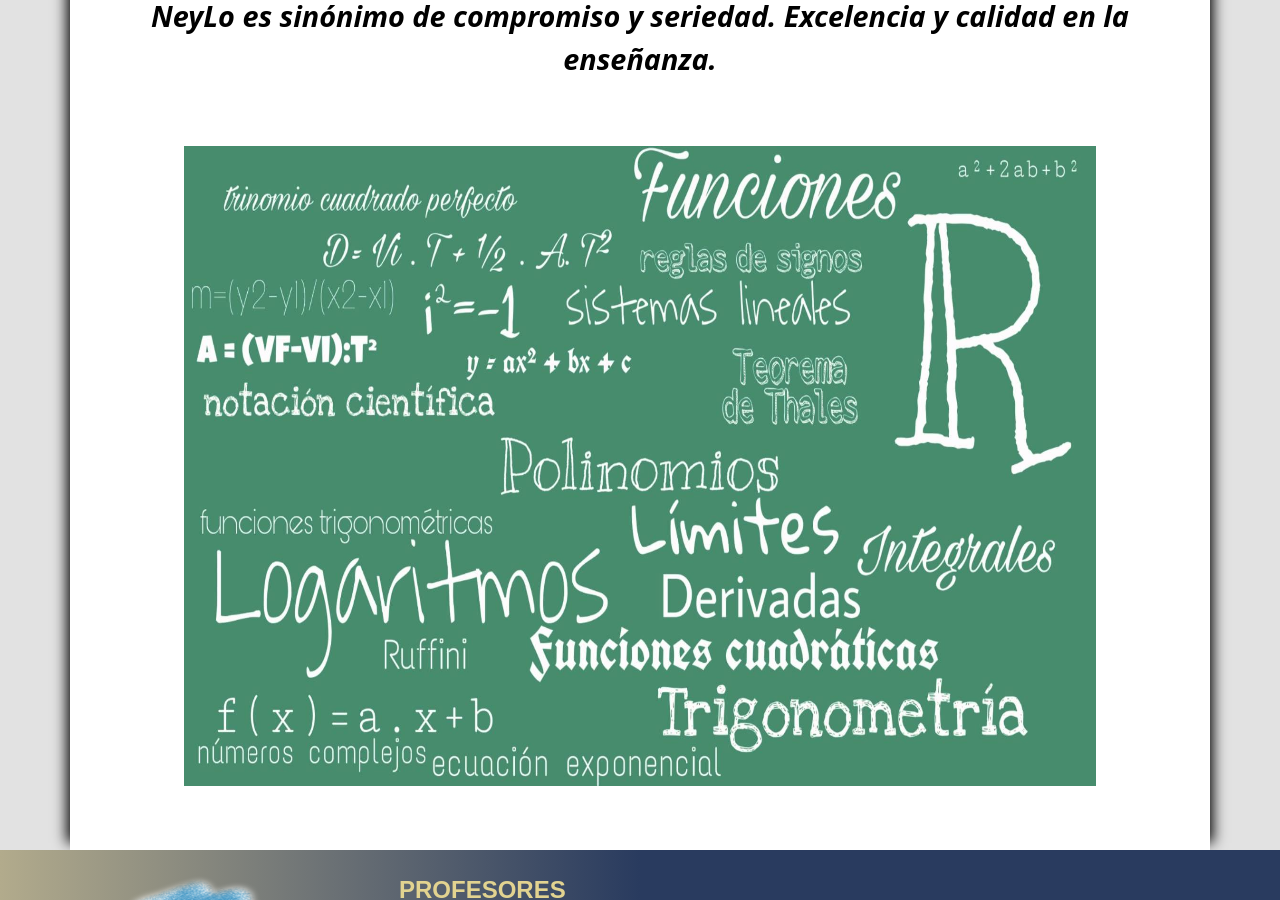
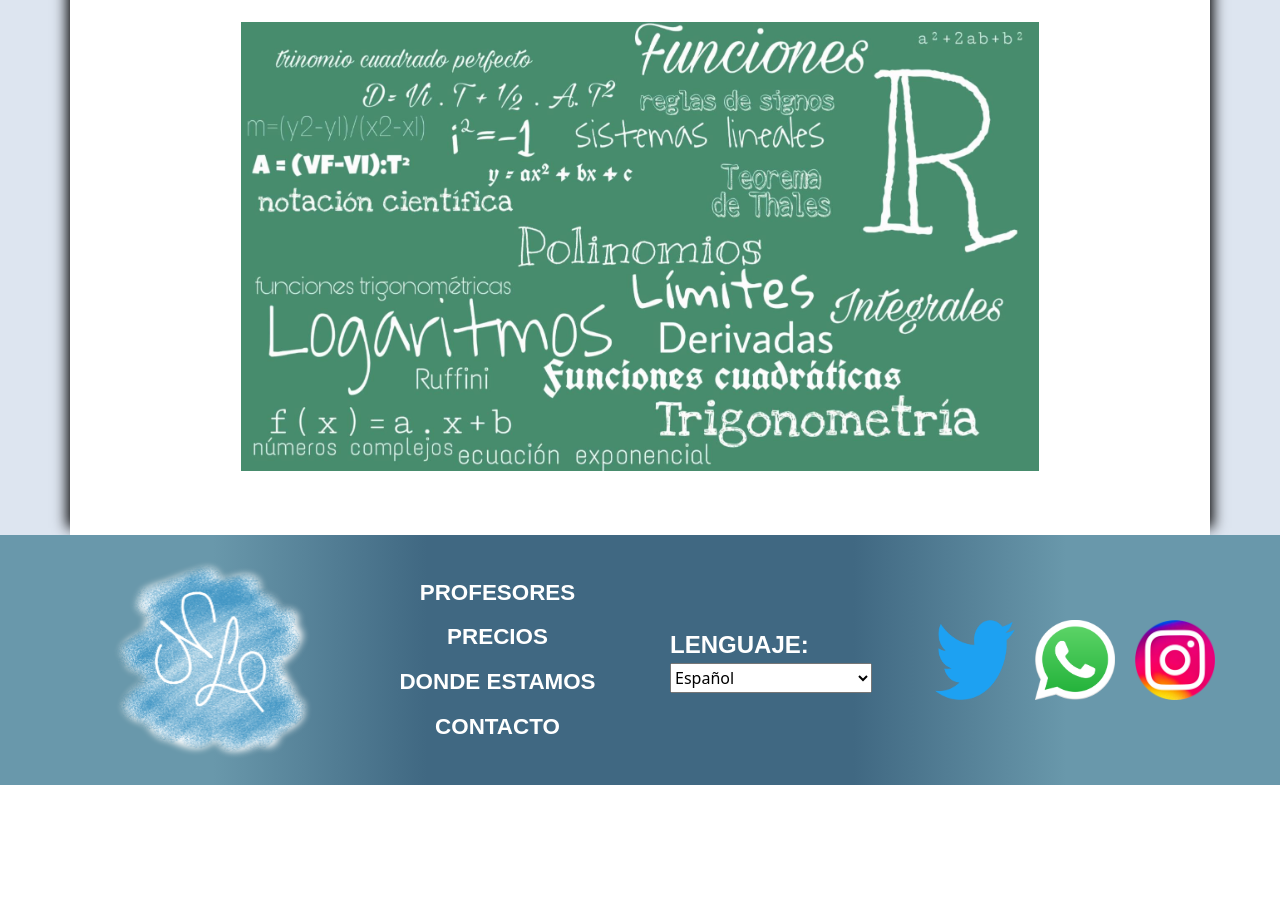
Before and after one commit to AlexL26/Alexis-Lopez--NeyLo-Sitio-Docentes-Particulares, a website: page index.html in a window 1280 px wide. Shown: the part 1900-2800 px from the top of the page. After the commit the page ends 2685 px from the top, so only its background shows below. Drawn offline with nearby package versions, Linux system fonts and the light colour scheme; a web font is replaced by a local one.

Commit message:
rehago main index. rehago footer

```diff
--- a/index.html
+++ b/index.html
@@ -43,12 +43,12 @@
         </nav>
     </header>
     <main class="main">
-        <div class="container content">
+        <div class="container contenido">
             <div class="row">
                 <div class="col inicio">
                     <div class="img_inicio">
                         <img src="Imagenes/inicio.jpg" alt="ImagenInicio"></div>
-                    <div class="row justify-content-around align-items-center div_content">
+                    <div class="row justify-content-evenly align-items-center div_content">
                         <h1>QUIENES SOMOS</h1>
                         <p class="col-lg-6">
                             En NeyLo somos un grupo de <span>profesionales en la enseñanza</span> - docentes titulados y estudiantes
@@ -57,8 +57,8 @@
                             adaptadas a nuestros alumnos</span> para facilitarles tanto el aprendizaje así como el encontrar
                             las herramientas y formas para que cada uno pueda superar por si mismos esas materias.
                         </p>
-                        <img class="col-lg-6" src="Imagenes/prof1.jpg" alt="Imagen1">
-                        <img class="col-lg-6" src="Imagenes/prof3.jpg" alt="Imagen2">
+                        <img class="col-sm-6 col-lg-6" src="Imagenes/prof1.jpg" alt="Imagen1">
+                        <img class="col-sm-6 col-lg-6" src="Imagenes/prof3.jpg" alt="Imagen2">
                         <p class="col-lg-6">
                             Como grupo nos tomamos muy en serio nuestra labor por lo que mantenemos un contacto estrecho
                             con los padres o tutores de nuestros alumnos, así también como las escuelas a las que
@@ -68,7 +68,7 @@
                             NeyLo es sinónimo de compromiso y seriedad. Excelencia y calidad en la enseñanza.
                         </p>
                     </div>
-                    <div class="img_inicio">
+                    <div class="img_final">
                         <img src="Imagenes/prof9.jpeg" alt="Imagen3">
                     </div>
                 </div>
@@ -78,13 +78,13 @@
     <footer class="footer">
         <div class="container">
             <div class="row">
-                <div class="col-sm-6 col-lg-3 d-flex justify-content-center">
-                    <a class="navbar-brand a" href="index.html">
+                <div class="col-sm-6 col-lg-3 d-flex justify-content-center align-items-center logo">
+                    <a class="link" href="index.html">
                         <img src="Imagenes/logo.png" alt="LogoNeylo" width="70" height="70">
                     </a>
                 </div>
-                <div class="col-sm-6 col-lg-3 d-flex justify-content-center">
-                    <ul class="b">
+                <div class="col-sm-6 col-lg-3 d-flex justify-content-center align-items-center">
+                    <ul class="lista">
                         <a href="profesores.html">
                             <li>PROFESORES</li>
                         </a>
@@ -99,8 +99,8 @@
                         </a>
                     </ul>
                 </div>
-                <div class="col-sm-6 col-lg-3">
-                    <div class="c">
+                <div class="col-sm-6 col-lg-3 d-flex justify-content-center align-items-center">
+                    <div class="idiomas">
                         <div>
                             <label for="lenguaje">LENGUAJE:</label>
                             <select name="lenguaje" id="lenguaje">
@@ -110,16 +110,15 @@
                         </div>
                     </div>
                 </div>
-                <div class="col-sm-6 col-lg-3 d d-flex justify-content-center">
-                    <a class="navbar-brand" href="#">
-                        <img src="Imagenes/whatsapp-logo-11.png" alt="LogoWhatsapp" width="50" height="50">
+                <div class="col-sm-6 col-lg-3 d-flex align-items-center redes">
+                    <a href="#">
+                        <img src="Imagenes/twitter-logo-2-1.png" alt="LogoTwitter">
                     </a>
-                    <a class="navbar-brand" href="#">
-                        <img src="Imagenes/instagram-logo-png_6023f9ae0feb9-680x680.png" alt="LogoInstagram" width="50"
-                            height="50">
+                <a href="#">
+                        <img src="Imagenes/whatsapp-logo-11.png" alt="LogoWhatsapp">
                     </a>
-                    <a class="navbar-brand" href="#">
-                        <img src="Imagenes/twitter-logo-2-1.png" alt="LogoTwitter" width="50" height="50">
+                    <a href="#">
+                        <img src="Imagenes/instagram-logo-png_6023f9ae0feb9-680x680.png" alt="LogoInstagram">
                     </a>
                 </div>
             </div>
--- a/scss/_mediaQ.scss
+++ b/scss/_mediaQ.scss
@@ -2,14 +2,65 @@
 
 @media (min-width: 576px) {
     .inicio{
+        .img_inicio{
+            display: flex;
+            justify-content: center;
+            width: 100%;
             img{
-            @include size (auto, 100%)
+            @include size (auto, 90%);
+            object-fit: cover;
+            }
+        }
+        .img_final{
+            display: flex;
+            justify-content: center;
+            width: 100%;
+            img{
+                @include size (auto, 90%);
+                margin-bottom: 8vh;
+            }
+        }
+        .div_content{
+            h1{
+                font-size: 2em
+            }
+            img{
+                @include size (280px, 280px);
+                border-radius:140px;
             }
             p{
-            font-size: 16px;
-            top: 30%;
-            left: 10%;
-            right: 10%;
+            font-size: 1rem;
+            }
+            p:last-child{
+                font-size: 1.6rem;
+                padding: 30px 50px;
+                font-style: italic
+            }
+        }
+    }
+    .logo{
+        .link{
+            @include size (125px, 125px);
+        }
+    }
+    .lista{
+        margin-top: 25px;
+        a{
+            font-size: 1.2rem;
+        }
+    }
+    .idiomas {
+        margin-top: 25px;
+        div{
+             label{
+        font-size: 1.1rem;
+        font-weight: bold;
+        color: white
+             }
+             select{
+                @include size (1.2rem, 100px);
+                font-size: 0.8rem;
+            }
         }
     }
     .prof_img{
@@ -78,51 +129,31 @@
         }
     }
     .inicio{
-        img{
-            @include size (auto, 100%)
+    .div_content{
+        h1{
+            font-size: 2.4em;
         }
-        div{
         p{
-                font-size: 1.3rem;
+        font-size: 1.2rem;
+        padding: 0px 50px;
+        }
+        p:last-child{
+            font-size: 1.8rem;
+            padding: 30px 50px;
         }
     }
     }
-    .main_prof {
-        height: auto;
-    }
-    .a{
-        img{
-            @include size (150px, 150px);
-        padding-top: 20px;
-        }
-    }
-    .b{
-        padding-top: 20px;
+    .redes {
+        justify-content: space-evenly;
         a{
-            color: $color_softYellow;
-            line-height: 2.5rem;
-            font-size: 1.4rem;
-            text-align: left;
-        }
-    }
-    .c{
-        div{
-            label{
-                font-size: 1.4rem;
-                color: $color_softYellow;
-            }
-            select{
-                @include size (2rem, 10rem);
-                font-size: 1.2rem;
+            img {
+            @include size (70px, 70px);
             }
         }
     }
-    .d {
-        padding-bottom: 30px;
-        padding-top: 0px;
-        img {
-            @include size (80px, 80px);
-        }
+
+    .main_prof {
+        height: auto;
     }
     .text{
         padding-top: 30px;
@@ -183,22 +214,22 @@
         }
     }
     .main{
-        background-color: rgb(226, 226, 226);
+        background-color: rgba(170, 191, 219, 0.404);
     }
-    .content{
+    .contenido{
         background-color: white;
         -webkit-box-shadow: -10px 0px 13px -7px #000000, 10px 0px 13px -7px #000000, 0px 0px 14px -18px rgba(0,0,0,0.22);
-        box-shadow: -10px 0px 13px -7px #000000, 10px 0px 13px -7px #000000, 0px 0px 14px -18px rgba(0,0,0,0.22);    }
+        box-shadow: -10px 0px 13px -7px #000000, 10px 0px 13px -7px #000000, 0px 0px 14px -18px rgba(0,0,0,0.22);
+    }
     .inicio{
         .img_inicio{
-            display: flex;
-            justify-content: center;
-            width: 100%;
             img{
-            @include size (80vh, 80%);
+            @include size (70vh, 80%);
             }
-            img:last-child{
-                margin-bottom: 8vh;
+        }
+        .img_final{
+            img{
+                @include size (auto, 70%);
             }
         }
         .div_content{
@@ -210,31 +241,45 @@
                 border-radius:200px;
             }
             p{
-            font-size: 1.5rem;
+            font-size: 1.2rem;
             }
             p:last-child{
                 font-size: 1.8rem;
                 padding: 30px 50px;
-
                 font-style: italic
             }
         }
     }
-    .a{
-        img{
+    .logo{
+        .link{
             @include size (200px, 200px);
         }
     }
-    .b{
+    .lista{
         a{
+            font-size: 1.4rem;
+            line-height: 2.8rem;
+        }
+    }
+    .idiomas {
+        div{
+            label{
         font-size: 1.5rem;
             }
+            select{
+                @include size (30px, 90%);
+                font-size: 1rem;
             }
-    .c{
-        padding-top: 80px;
         }
-    .d {
-        padding-top: 70px;
+    }
+    .redes {
+        padding: unset;
+        margin-bottom: unset;
+        a{
+            img {
+            @include size (80px, 80px);
+            }
+        }
     }
     .text{
         padding-top: unset;
--- a/scss/_pagIndex.scss
+++ b/scss/_pagIndex.scss
@@ -50,7 +50,7 @@
         p{
             padding: 0px 25px;
             color: rgb(0, 0, 0);
-            font-size: 16px;
+            font-size: 14px;
             span{
                 font-weight: 700;
             }
@@ -67,30 +67,42 @@
     justify-content: center;
     align-items: center;
     align-content: center;
-    background-image: linear-gradient(to left, $color_blue, $color_blue, $color_grey);
+    background-image: linear-gradient(to right, #6998AB, #6998AB, #406882, #406882, #406882, #6998AB, #6998AB);
 }
-.a img{
+.logo{
+    margin: 25px 0px;
+    .link{
     @include size (100px, 100px);
+    img{
+    height: 100%;
+    width: 100%;
+    }
 }
-.b{
-    margin-right: 50px;
-    a{
-        line-height: 1.5rem;
+}
+.lista{
+    padding: unset;
+    margin-bottom: 25px;
+        a{
+        line-height: 2rem;
         font-family: $fuente_text;
         font-weight: 700;
         font-size: 1rem;
-        color: black;
+        color: rgb(255, 255, 255);
         list-style-type: none;
         text-decoration: none;
         text-align: center;
-    }
+        }
 }
-.c {
+.idiomas {
+    display: flex;
+    justify-content: center;
+    margin-bottom: 25px;
     div{
          label{
     font-family: $fuente_text;
     font-size: 0.9rem;
     font-weight: bold;
+    color: white
          }
          select{
             @include size (1.2rem, 100px);
@@ -98,10 +110,14 @@
         }
     }
 }
-.d {
-    padding-bottom: 20px;
-    padding-top: 20px;
-    img {
+.redes {
+    display: flex;
+    justify-content: center;
+    margin-bottom: 25px;
+    a{
+        padding: 0px 10px;
+        img {
         @include size (50px, 50px);
+        }
     }
 }
```
Also changed, not shown: contacto.html (+14 -14 lines), dondeestamos.html (+13 -13 lines), precios.html (+13 -13 lines), profesores.html (+14 -14 lines), Estilos/estilos.css, Imagenes/facebook.png (added). Lines whose indentation alone changed are shown as unchanged.
